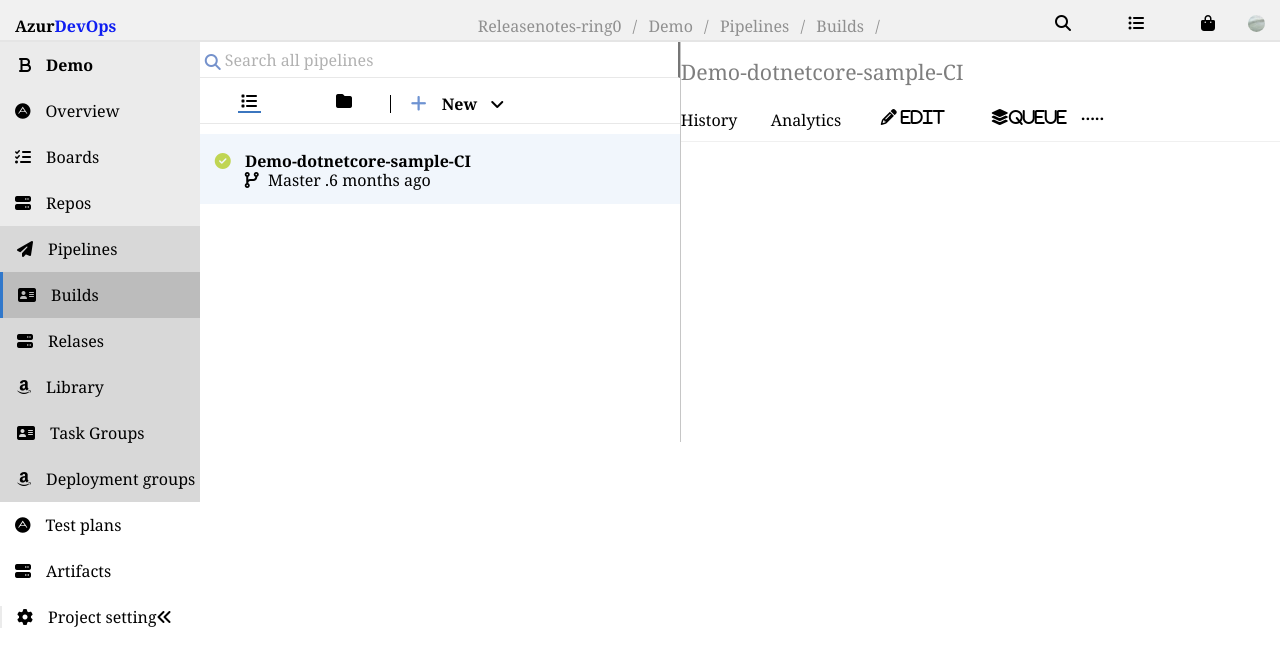
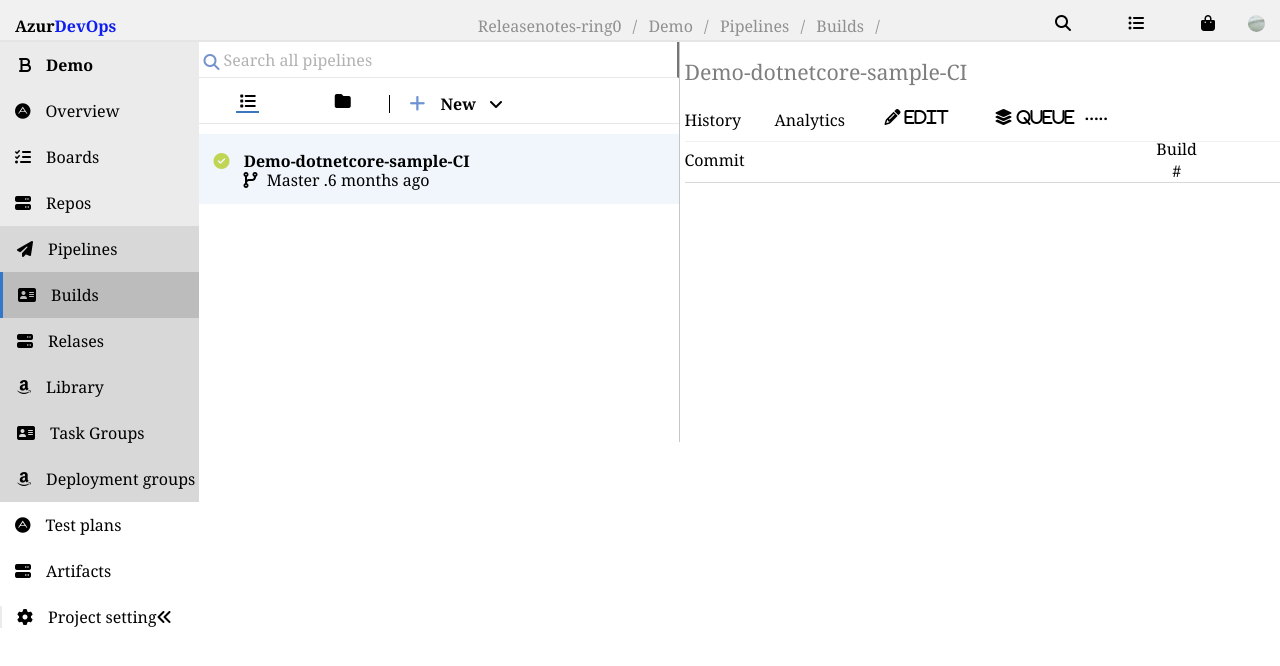
Before and after one commit to yailenfe/prueba-final, a plain HTML site: page index.html in a window 1280 px wide. Shown: the top 666 px of the page. Drawn offline with Linux system fonts and the light colour scheme.

Commit message:
menu commit terminado

```diff
--- a/index.html
+++ b/index.html
@@ -98,7 +98,7 @@
 
                 <ul>
                     <i class="fas fa-pencil-alt"> Edit</i>
-                    <i class="fas fa-layer-group">Queue</i>
+                    <i class="fas fa-layer-group"> Queue</i>
                     <h3>.....</h3>
                 </ul>
 
@@ -107,9 +107,16 @@
                     <i id="izquierda-icono-final" class="fas fa-filter"></i>
 
                 </ul>
+            </div>
+            <div class="menu-commit">
+                <ul>
+                    <h3 id="texto1"> Commit </h3 id="">
 
+                </ul>
 
-
+                <ul>
+                    <h3 id="texto2"> Build # </h3>
+                </ul>
             </div>
 
 
--- a/style.css
+++ b/style.css
@@ -222,7 +222,8 @@
             flex: 3;
             display: flex;
             flex-direction: column;
-            border-left: 1px solid #c6c6c6;
+            border-left: 0.5px solid #c6c6c6;
+            padding-left: 5px;
         }
 
         .menu-izquirda h1 {
@@ -279,3 +280,23 @@
             height: 45px;
             border-bottom: 1px solid rgba(0, 0, 0, 0.06);
         }
+
+        .menu-commit {
+            display: flex;
+            height: 40px;
+            text-align: center;
+            justify-content: space-between;
+            border-bottom: 1px solid #d8d8d8;
+        }
+
+        h3#texto1 {
+            font-weight: normal;
+            padding-top: 5px;
+        }
+
+        h3#texto2 {
+            font-weight: normal;
+            padding-top: 5px;
+            margin-right: 70px;
+            padding-right: 60%;
+        }
```
